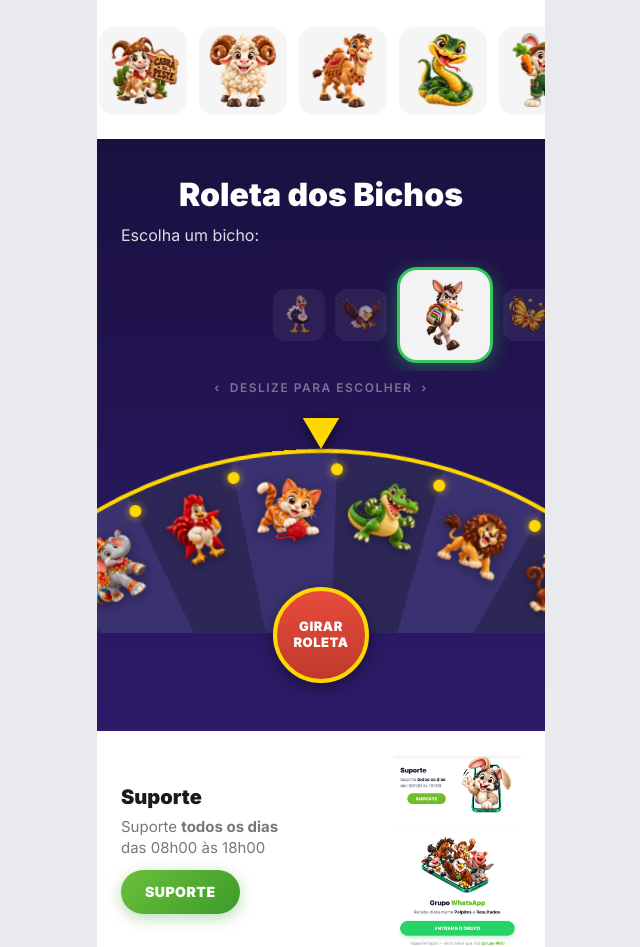
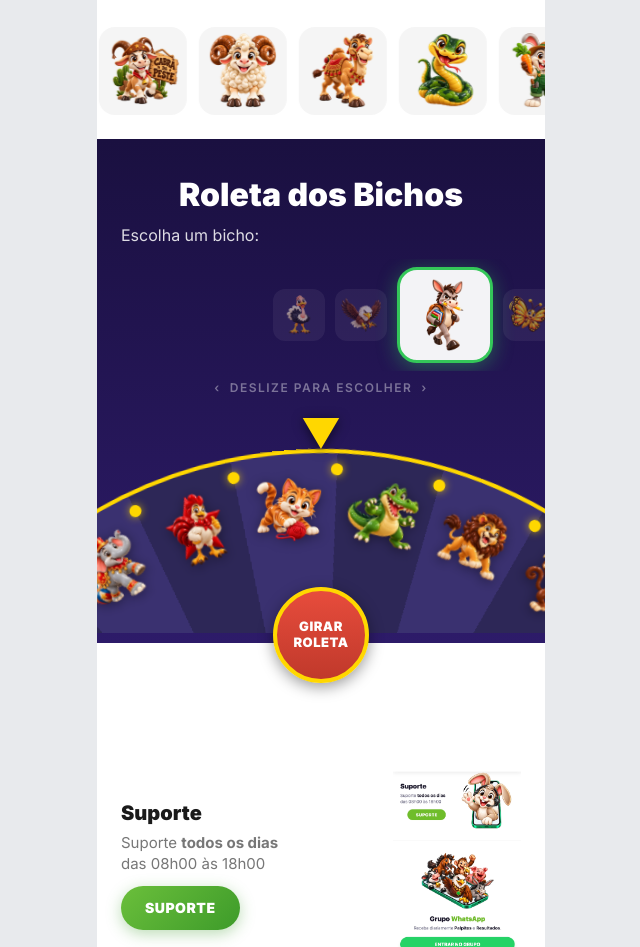
Before and after one commit to brendowbreda/bicho-catarinense, a plain HTML site: page index.html in a window 1280 px wide. Shown: the part 699-1646 px from the top of the page, without its empty margins (319-959 px from the left). Drawn offline with Linux system fonts and the light colour scheme.

Commit message:
Roleta: metade inferior branca com botão dividindo as duas áreas
Co-Authored-By: Claude Opus 4.6 <noreply@anthropic.com>

```diff
--- a/index.html
+++ b/index.html
@@ -13,7 +13,7 @@
   <link rel="preconnect" href="https://fonts.googleapis.com">
   <link rel="preconnect" href="https://fonts.gstatic.com" crossorigin>
   <link href="https://fonts.googleapis.com/css2?family=Inter:wght@400;500;600;700;800;900&display=swap" rel="stylesheet">
-  <link rel="stylesheet" href="styles.css?v=60">
+  <link rel="stylesheet" href="styles.css?v=61">
 </head>
 <body>
 
@@ -62,8 +62,10 @@
           </div>
           <button class="roleta-spin-btn" id="btn-girar-roleta" onclick="girarRoleta()">GIRAR<br>ROLETA</button>
         </div>
+      </section>
+      <div class="roleta-bottom">
         <p class="roleta-result" id="roleta-result"></p>
-      </section>
+      </div>
 
       <!-- Suporte -->
       <section class="landing-section landing-suporte">
--- a/styles.css
+++ b/styles.css
@@ -2807,8 +2807,14 @@ img { max-width: 100%; display: block; }
 /* Roleta */
 .landing-roleta-section {
   background: linear-gradient(180deg, #1a1040 0%, #2d1b69 100%);
-  padding: 2rem 1rem 1.5rem;
-  overflow: hidden;
+  padding: 2rem 1rem 0;
+  overflow: visible;
+}
+
+.roleta-bottom {
+  background: #fff;
+  padding: 3.5rem 1rem 1.5rem;
+  text-align: center;
 }
 
 .roleta-title {
@@ -2997,11 +3003,10 @@ img { max-width: 100%; display: block; }
 }
 
 .roleta-result {
-  color: #ffd700;
+  color: #2d1b69;
   font-size: 1.25rem;
   font-weight: 800;
   min-height: 1.5rem;
-  margin-top: 2.5rem;
   text-align: center;
 }
 
```
